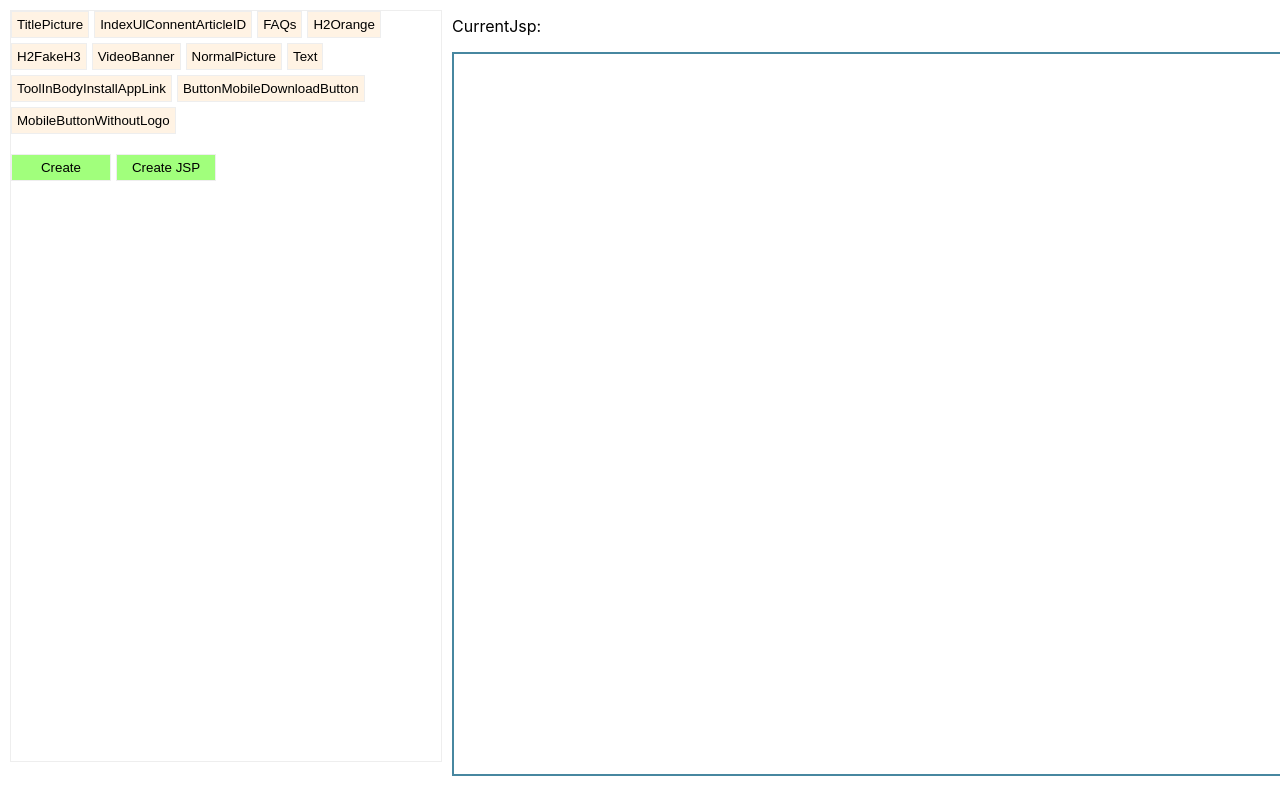
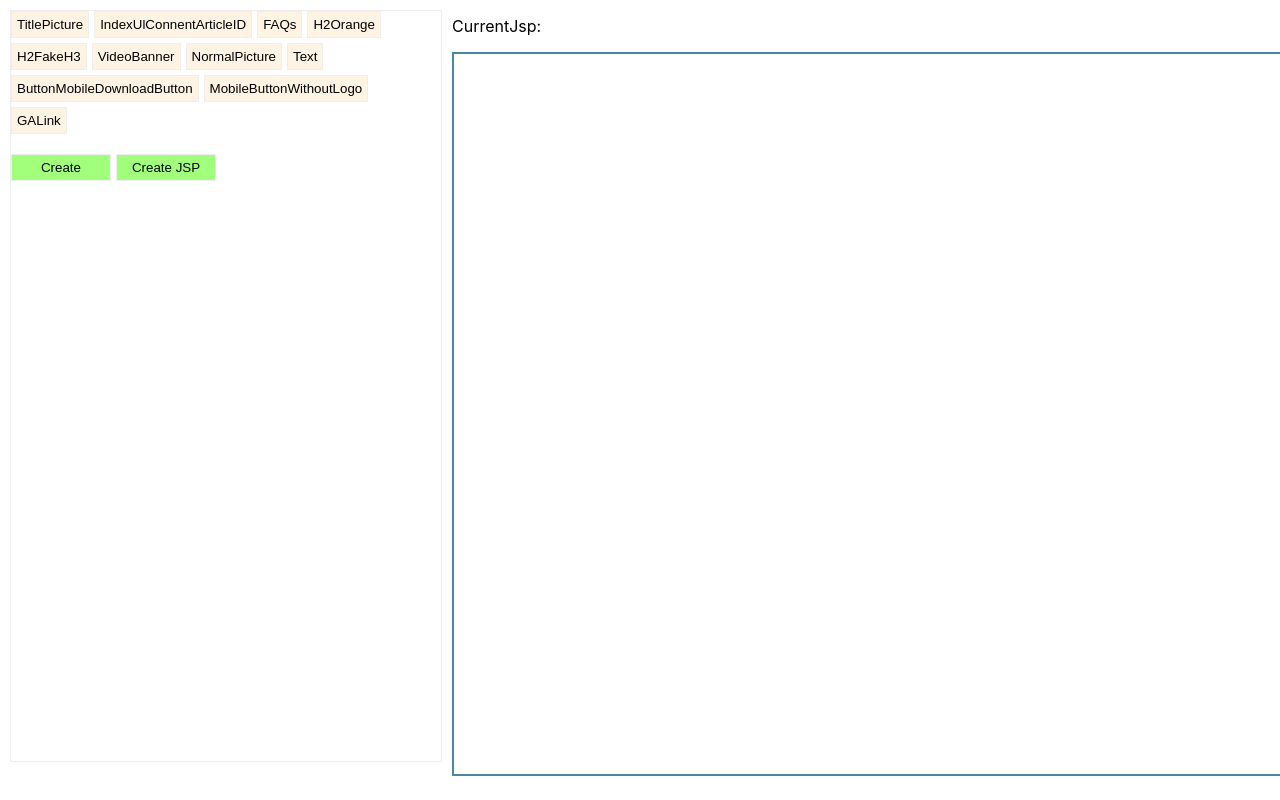
Before and after one commit to flora29058486/Oliver1, a React (Create React App) app: page / in a window 1280 px wide. Shown: the top 800 px of the page. Built offline with nearby package versions, Linux system fonts and the light colour scheme.

Commit message:
flora: adding new button, Remove unuse button

```diff
--- a/src/App.js
+++ b/src/App.js
@@ -39,9 +39,6 @@ function App() {
       case "H2FakeH3":
         setMode("H2FakeH3");
         break;
-      case "ToolInBodyInstallAppLink":
-        setMode("ToolInBodyInstallAppLink");
-        break;
       case "ButtonMobileDownloadButton":
         setMode("ButtonMobileDownloadButton");
         break;
@@ -50,6 +47,9 @@ function App() {
         break;
       case "VideoBanner":
         setMode("VideoBanner");
+        break;
+      case "GALink":
+        setMode("GALink");
         break;
       default:
         break;
@@ -65,10 +65,13 @@ function App() {
         break;
 
       case "NormalPicture":
-        ret += `<picture>\n`;
-        ret += `\t<source srcset="${v.srcset}" type="image/webp">\n`;
-        ret += `\t<img itemprop="image" alt="${v.alt}" src="${v.src}" title="${v.title}" loading="lazy" class="${v.size}" width="${v.width}" height="${v.height}">\n`;
-        ret += `</picture>\n`;
+        if (v.anchor === true) {
+          ret += `<a source="In-Body Image" href="\${(os == 'Android') || (os=='Windows') ? 'https://play.google.com/store/apps/details?id=com.cyberlink.photodirector&referrer=utm_source%3Dclblog' : 'https://photodirector.page.link/Unk8'}" onclick="GoogleAnalyticsEventTracking('Mobile_Blog_article_body_image_\${device}', 'Click', ' Mobile_FreeDownload_PhotoDirector_\${os}');" target="_blank" title="PhotoDirector App | Creative Photo Editing for Mobile">\n`
+        }
+        ret += `${v.anchor? "\t": ""}<picture>\n`;
+        ret += `${v.anchor? "\t": ""}\t<source srcset="${v.srcset}" type="image/webp">\n`;
+        ret += `${v.anchor? "\t": ""}\t<img itemprop="image" alt="${v.alt}" src="${v.src}" title="${v.title}" loading="lazy" class="${v.size}" width="${v.width}" height="${v.height}">\n`;
+        ret += `${v.anchor? "\t": ""}</picture>\n${v.anchor? "</a>": ""}`;
         break;
 
       case "IndexUlConnentArticleID":
@@ -111,15 +114,11 @@ function App() {
         ret += `<h2 class="title-h2 orange" id="${v.id}">${v.title}</h2>\n\n\n`;
         break;
       case "H2FakeH3":
-        ret += `<h2 class="fake-h3">${v.title}</h2>\n`;
-        break;
-      case "ToolInBodyInstallAppLink":
-        ret += `<a source="In-Body Image" href="\${(os == 'Android') || (os=='Windows') ? 'https://play.google.com/store/apps/details?id=com.cyberlink.photodirector&referrer=utm_source%3Dclblog' : 'https://photodirector.page.link/Unk8'}" onclick="GoogleAnalyticsEventTracking('Mobile_Blog_article_body_image_\${device}', 'Click', ' Mobile_FreeDownload_PhotoDirector_\${os}');" target="_blank" title="PhotoDirector App | Creative Photo Editing for Mobile">\n`;
-        ret += `\t<picture>\n`;
-        ret += `\t\t<source srcset="${v.srcset}" type="image/webp">\n`;
-        ret += `\t\t<img itemprop="image" alt="${v.alt}" src="${v.src}" title="${v.title}" loading="lazy" class="mobile-wide" width="350" height="490">\n`;
-        ret += `\t</picture>\n`;
-        ret += `</a>\n`;
+        if (v.id === "") {
+          ret += `<h2 class="fake-h3">${v.title}</h2>\n`;
+        } else {
+          ret += `<h2 class="fake-h3" id="${v.id}">${v.title}</h2>\n`;
+        }
         break;
       case "ButtonMobileDownloadButton":
         ret += `<jsp:include page="/stat/blog/resource/module/cta-responsive-download-master.jsp">\n`;
@@ -152,6 +151,9 @@ function App() {
         ret += `\t</video>\n`;
         ret += `</div>\n`
         break;
+      case "GALink":
+        ret += `${v.ret_out}`;
+        break
       default:
         break;
     }
--- a/src/CommandPanel/CommandPanel.js
+++ b/src/CommandPanel/CommandPanel.js
@@ -7,12 +7,12 @@ import IndexUlConnentArticleID from "./Components/IndexUlConnentArticleID";
 import TitlePicture from "./Components/TitlePicture";
 import H2Orange from "./Components/H2Orange";
 import H2FakeH3 from "./Components/H2FakeH3";
-import ToolInBodyInstallAppLink from "./Components/ToolInBodyInstallAppLink";
 import ButtonMobileDownloadButton from "./Components/ButtonMobileDownloadButton";
 import VideoBanner from "./Components/VideoBanner";
 import "./CommandPanel.css"
 import MobileButtonWithoutLogo from "./Components/MobileButtonWithoutLogo";
 import FAQs from "./Components/FAQs";
+import GALink from "./Components/GALink";
 // import RenderImage from "../image/renderImage";
 
 const ModeButton = (props) => {
@@ -45,7 +45,7 @@ const CommandPanel = () => {
 	const [jspObj, setJspObj] = useState({});
 	const [created, setCreated] = useState(false);
 
-	const componentList = ["TitlePicture", "IndexUlConnentArticleID", "FAQs", "H2Orange", "H2FakeH3" , "VideoBanner", "NormalPicture", "Text",  "ToolInBodyInstallAppLink", "ButtonMobileDownloadButton", "MobileButtonWithoutLogo"];
+	const componentList = ["TitlePicture", "IndexUlConnentArticleID", "FAQs", "H2Orange", "H2FakeH3" , "VideoBanner", "NormalPicture", "Text", "ButtonMobileDownloadButton", "MobileButtonWithoutLogo", "GALink"];
 
 
 	useEffect(() => {
@@ -76,9 +76,6 @@ const CommandPanel = () => {
 		case "H2FakeH3":
 			modePanel = <H2FakeH3 jspObj={jspObj} setJspObj={setJspObj}/>;
 			break;
-		case "ToolInBodyInstallAppLink":
-			modePanel = <ToolInBodyInstallAppLink jspObj={jspObj} setJspObj={setJspObj}/>;
-			break;
 		case "ButtonMobileDownloadButton":
 			modePanel = <ButtonMobileDownloadButton jspObj={jspObj} setJspObj={setJspObj}/>;
 			break;
@@ -87,6 +84,9 @@ const CommandPanel = () => {
 			break;
 		case "MobileButtonWithoutLogo":
 			modePanel = <MobileButtonWithoutLogo jspObj={jspObj} setJspObj={setJspObj}/>;
+			break;
+		case "GALink":
+			modePanel = <GALink jspObj={jspObj} setJspObj={setJspObj}/>;
 			break;
 		default:
 			break;
--- /dev/null
+++ b/src/CommandPanel/Components/GALink.js
@@ -0,0 +1,103 @@
+import { useEffect, useState, useSyncExternalStore } from "react";
+
+const GALink = (props) => {
+
+  const [link, setLink] = useState("");
+  const [ret_out, setRet_out] = useState("");
+
+	useEffect(() => {
+		props.setJspObj({
+			mode: "GALink",
+			type: "GALink",
+      link: link,
+      ret_out: ret_out
+		});
+
+    switch(link) {
+      case "PhD_IOS_Store":
+        setRet_out(`<a href="https://photodirector.page.link/TC6c" onclick="GoogleAnalyticsEventTracking('Mobile_Blog_article_body_\${os}_\${device}', 'Click', 'Mobile_Text_FreeDownload_AppStore_PhotoDirector_\${os}')"; target="_blank" title="PhotoDirector App | Creative Photo Editing for Mobile" target="_blank" rel="noopener">`);
+        break;
+      case "PhD_Google_Play":
+        setRet_out(`<a href="https://play.google.com/store/apps/details?id=com.cyberlink.photodirector&referrer=utm_source%3Dclblog" style="cursor: pointer;" target="_blank" rel="noopener" onclick="GoogleAnalyticsEventTracking('Mobile_Blog_article_body_\${os}_\${device}', 'Click', 'Mobile_Text_FreeDownload_GooglePlay_PhotoDirector_\${os}');"title="PhotoDirector App | Creative Photo Editing for Mobile">`);
+        break;
+      case "PhD_Both":
+        setRet_out(`<a href="\${(os == 'Android') || (os=='Windows') ? 'https://play.google.com/store/apps/details?id=com.cyberlink.photodirector&referrer=utm_source%3Dclblog' : 'https://photodirector.page.link/Unk8'}" style="cursor: pointer;" rel="noopener" target="_blank" title="PhotoDirector 365 - Turn Photos Into Art" onclick="GoogleAnalyticsEventTracking('Mobile_Blog_article_body_\${device}', 'Click', 'Mobile_Text_FreeDownload_PhotoDirector_\${os}' );">`);
+        break;
+      case "PDR_IOS_Store":
+        setRet_out(`<a href="https://powerdirectorios.page.link/BH8a" onclick="GoogleAnalyticsEventTracking('Mobile_Blog_article_body_\${os}_\${device}', 'Click', 'Mobile_Text_FreeDownload_AppStore_PowerDirector_\${os}');" target="_blank" title="PowerDirector App | Cinematic Style Editing at Your Fingertips" rel="noopener">`);
+        break;
+      case "PDR_Google_Play":
+        setRet_out(`<a href="https://play.google.com/store/apps/details?id=com.cyberlink.powerdirector.DRA140225_01&referrer=utm_source%3Dclblog_pdr%26utm_medium%3Dclblog_pdr_mobilearticle%26anid%3Dadmob" onclick="GoogleAnalyticsEventTracking('Mobile_Blog_article_body_\${os}_\${device}', 'Click', 'Mobile_Text_FreeDownload_GooglePlay_PowerDirector_\${os}');" title="PowerDirector 365 - Professional Video Editing Tools, Designed for all Creators" target="_blank" rel="noopener">`);
+        console.log("TWW");
+        break;
+      case "PDR_Both":
+        setRet_out(`<a href="\${(os == 'Android') || (os=='Windows') ? 'https://play.google.com/store/apps/details?id=com.cyberlink.powerdirector.DRA140225_01&referrer=utm_source%3Dclblog_pdr%26utm_medium%3Dclblog_pdr_mobilearticle%26anid%3Dadmob' : 'https://powerdirectorios.page.link/Ho3Z'}" onclick="GoogleAnalyticsEventTracking('Mobile_Blog_article_body_Mobile', 'Click', 'Mobile_Button_FreeDownload_PowerDirector_\${os}');" target="_blank" rel="noopener" title="PowerDirector App | Cinematic Style Editing at Your Fingertips">`);
+        break;
+      case "":
+        setRet_out("");
+        break;
+      default:
+        break;
+    }
+
+	}, [link]);
+
+
+
+	return (
+		<div>
+			<p>PhD</p>
+			<button
+				className="AddRow"
+				onClick={() => {
+					setLink("PhD_IOS_Store");
+				}}
+			>
+				App Store
+			</button>
+      <button
+				className="AddRow"
+				onClick={() => {
+					setLink("PhD_Google_Play");
+				}}
+			>
+				Google Play
+			</button>
+      <button
+				className="AddRow"
+				onClick={() => {
+					setLink("PhD_Both");
+				}}
+			>
+				PhD_Both
+			</button>
+      <p>PDR</p>
+      <button
+				className="AddRow"
+				onClick={() => {
+					setLink("PDR_IOS_Store");
+				}}
+			>
+				App Store
+			</button>
+      <button
+				className="AddRow"
+				onClick={() => {
+					setLink("PDR_Google_Play");
+				}}
+			>
+				Google Play
+			</button>
+      <button
+				className="AddRow"
+				onClick={() => {
+					setLink("PDR_Both");
+				}}
+			>
+				PDR_Both
+			</button>
+		</div>
+	)
+}
+
+export default GALink;
--- a/src/CommandPanel/Components/H2FakeH3.js
+++ b/src/CommandPanel/Components/H2FakeH3.js
@@ -1,19 +1,25 @@
 import { useEffect, useState } from "react";
-import AttributeTable from "../AttributeTable";
 
 const H2FakeH3 = (props) => {
 
 	const [title, setTitle] = useState("Summer Picture #1: Summer Food");
+	const [id, setID] = useState("")
 	useEffect(() => {
 		props.setJspObj({
 			mode: "H2FakeH3",
 			type: "h2",
 			title: title,
+			id: id
 		});
-	}, [title])
+	}, [title, id])
 
 	return (
 		<div>
+			<p>id</p>
+			<input
+				value={id}
+				onChange={(e) => setID(e.target.value)}
+			/>
 			<p>title</p>
 			<textarea
 				value={title}
--- a/src/CommandPanel/Components/NormalPicture.js
+++ b/src/CommandPanel/Components/NormalPicture.js
@@ -9,6 +9,7 @@ const NormalPicture = (props) => {
 	const [width, setWidth] = useState("");
 	const [height, setHeight] = useState("");
 	const [size, setSize] = useState("mobile-ui");
+	const [anchor, setAnchor] = useState(true);
 
 	useEffect(() => {
 		props.setJspObj({
@@ -20,9 +21,10 @@ const NormalPicture = (props) => {
 			title: title,
 			width: width,
 			height: height,
-			size: size
+			size: size,
+			anchor: anchor
 		});
-	}, [srcset, alt, src, title, width, height, size]);
+	}, [srcset, alt, src, title, width, height, size, anchor]);
 
 
 
@@ -75,6 +77,23 @@ const NormalPicture = (props) => {
 			>
 				mobile-wide
 			</button>
+			<p>In-Body Link</p>
+			<button
+				className="AddRow"
+				onClick={() => {
+					setAnchor(true);
+				}}
+			>
+				Yes
+			</button>
+			<button
+				className="AddRow"
+				onClick={() => {
+					setAnchor(false);
+				}}
+			>
+				No
+			</button>
 		</div>
 	)
 }
--- a/src/CommandPanel/Components/ToolInBodyInstallAppLink.js
+++ /dev/null
@@ -1,45 +0,0 @@
-import { useEffect, useState } from "react";
-
-const ToolInBodyInstallAppLink = (props) => {
-
-	const [srcset, setSrcset] = useState("img/img_12.webp")
-	const [alt, setAlt] = useState("Woman using a body reshaping tool and applying photo enhancements")
-	const [src, setSrc] = useState("img/img_12.gif")
-	const [title, setTitle] = useState("PhotoDirector App - Best AI Editing App")
-	useEffect(() => {
-		props.setJspObj({
-			mode: "ToolInBodyInstallAppLink",
-			type: "a",
-			title: title,
-			// id: id,
-		});
-	}, [title])
-
-
-	return (
-		<div>
-			<p>srcset</p>
-			<input
-				value={srcset}
-				onChange={(e) => setSrcset(e.target.value)}
-			/>
-			<p>alt</p>
-			<textarea
-				value={alt}
-				onChange={(e) => setAlt(e.target.value)}
-			/>
-			<p>src</p>
-			<input
-				value={src}
-				onChange={(e) => setSrc(e.target.value)}
-			/>
-			<p>title</p>
-			<textarea
-				value={title}
-				onChange={(e) => setTitle(e.target.value)}
-			/>
-		</div>
-	)
-}
-
-export default ToolInBodyInstallAppLink;
```
Also changed, not shown: src/utils/StaticTexts.js (+4 -4 lines).
